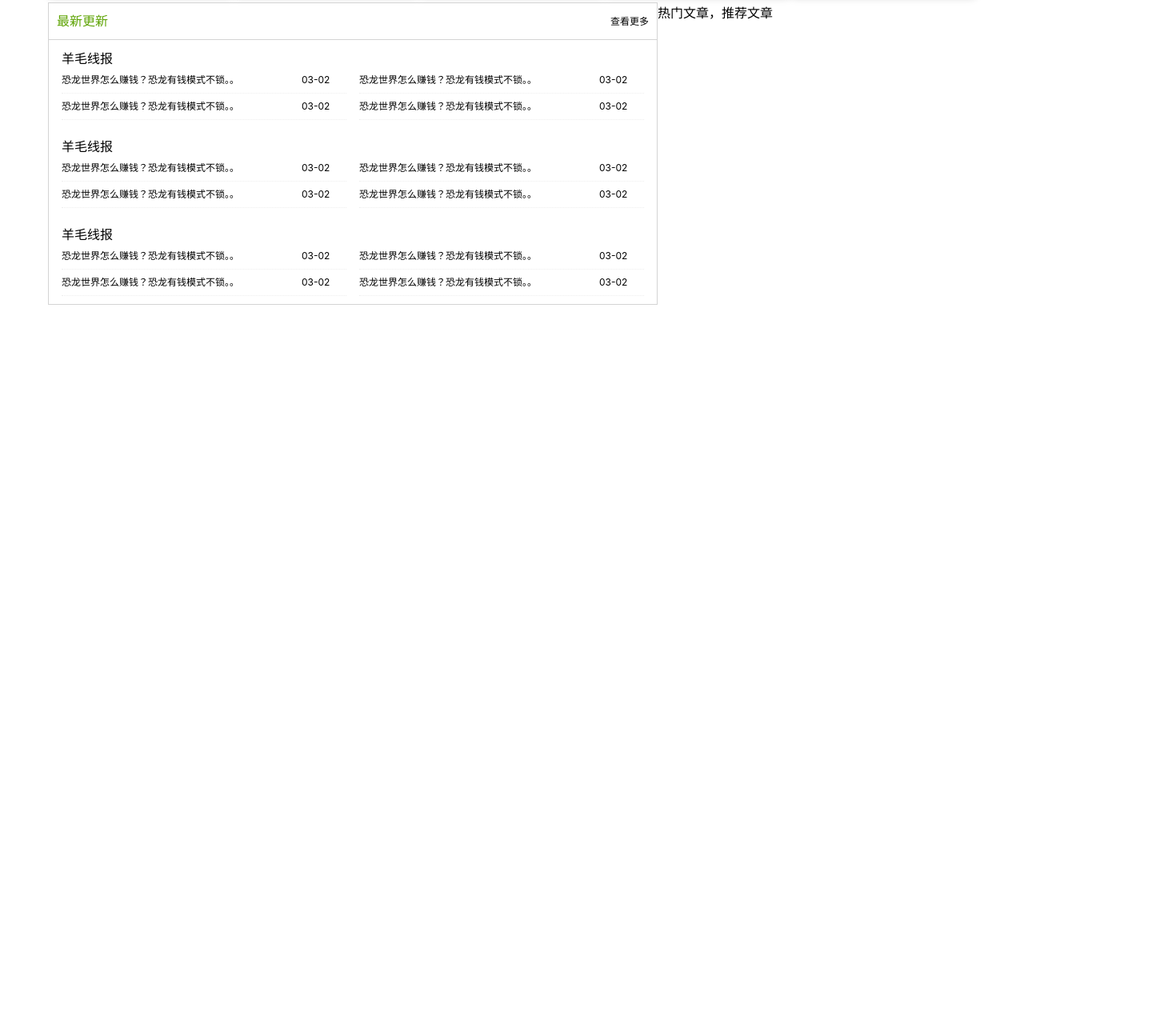
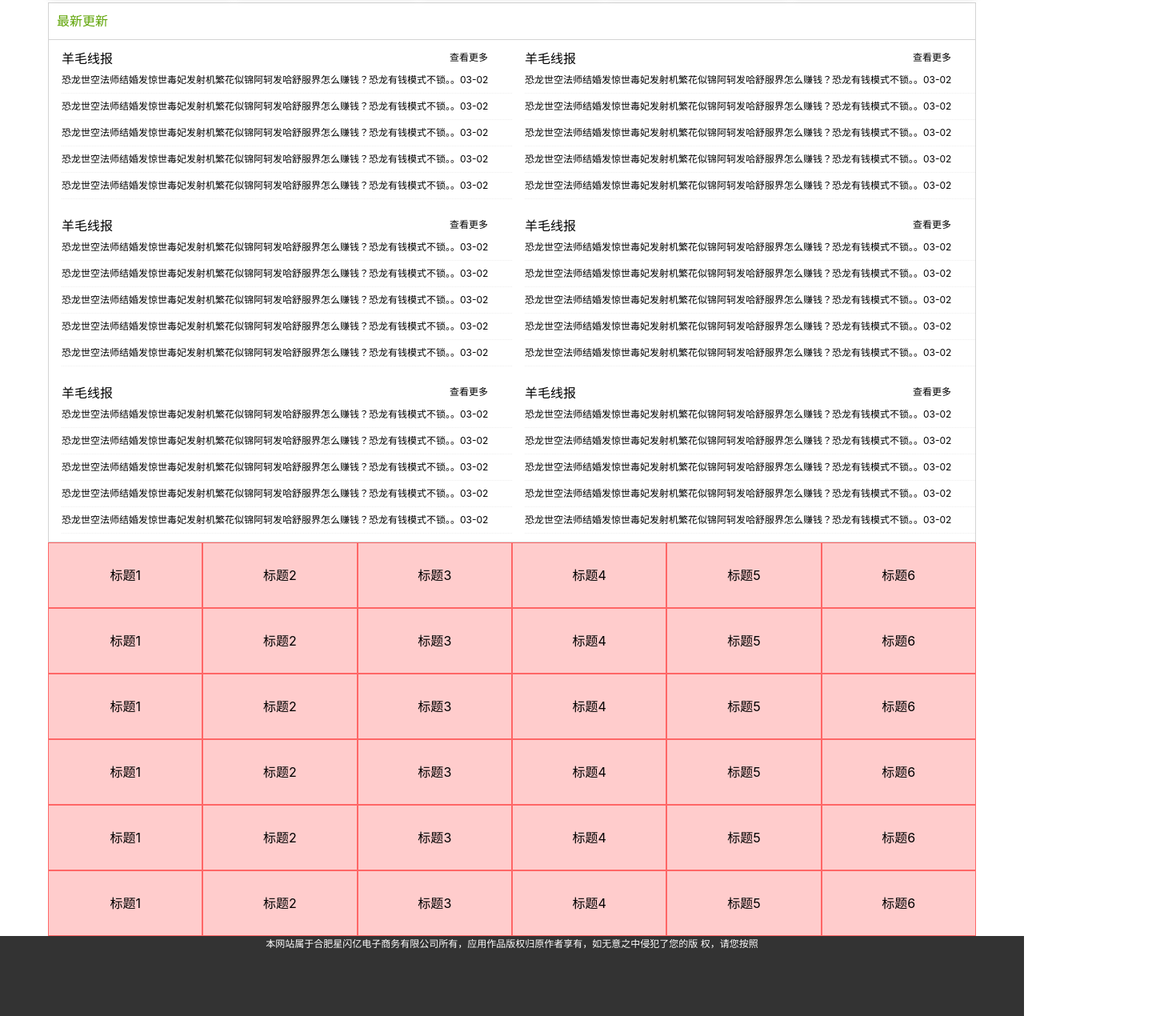
Before and after one commit to nanshanyibei/frontend-city, a React (Create React App) app: page / in a window 1280 px wide. Shown: the part 853-2123 px from the top of the page at 80% size, 1460 px wide, since content can reach past the window. Before the commit the page ends 1234 px from the top, so only its background shows below. Built offline with nearby package versions, Linux system fonts and the light colour scheme.

Commit message:
文件拆分了下

```diff
--- /dev/null
+++ b/src/footer.css
@@ -0,0 +1,12 @@
+.footer{
+	background-color: #333;
+	width: 100%;
+	min-width: 1160px;
+	height: 100px;
+	color: #ffffff;
+}
+.copy-right{
+	font-size: 12px;
+	width: fit-content;
+	margin: 0 auto;
+}
--- /dev/null
+++ b/src/footer.js
@@ -0,0 +1,20 @@
+import React, {Component} from 'react';
+import './footer.css';
+
+class Footer extends Component{
+	constructor(props){
+		super(props);
+		this.state={
+
+		}
+	}
+	render(){
+		return (
+			<div className="footer">
+				<p className="copy-right">本网站属于合肥星闪亿电子商务有限公司所有，应用作品版权归原作者享有，如无意之中侵犯了您的版 权，请您按照</p>
+			</div>
+		)
+	}
+}
+
+export default Footer
--- a/src/header.js
+++ b/src/header.js
@@ -12,7 +12,7 @@ class Header extends Component{
 		return (
 			<div>
 				<div className="top-header-top">
-					<div className='left-picture'>logo,220px*120px</div>
+					<div className='left-picture'>logo,240px*120px</div>
 					<div className="right-content">
 						<div className="right-top-search-login">
 							<div className="search-bar-container">
--- a/src/indexpage.css
+++ b/src/indexpage.css
@@ -48,15 +48,8 @@
 	font-size: 12px;
 	cursor: pointer;
 }
-.middle-content-word{
-	display: flex
-}
 .latest-updates-and-popular-articles{
 	border: 1px solid #d4d4d4;
-	width: 760px;
-}
-.popular-articles{
-	width: 100%;
 }
 .lastest-update{
 	border-bottom: 1px solid #d4d4d4;
@@ -70,38 +63,21 @@
 	cursor: pointer;
 	color: #5fa406;
 }
-.lastest-update::after{
-	display: inline-block;
-	content: "查看更多";
-	font-size: 12px;
-	color: #000000;
-	position: absolute;
-	right: 0;
-	margin-right: 10px;
-}
-.every-block-report{
-	padding: 10px 0 10px 16px;
-}
-.report-body-element{
-	display: flex;
-	border-bottom: 1px dotted #eeeeee;
-	width: 360px;
-	margin-right: 16px;
-	padding: 5px 0;
-	height: 22px;
-	line-height: 22px;
-	font-size: 12px;
-}
-.report-body{
+.report-element-two{
 	display: flex;
 }
-.report-body-content{
-	width: 300px;
-	overflow: hidden;
-	white-space: nowrap;
-	text-overflow: ellipsis;
+.download-area{
+	width: 1160px;
+	margin: 0 auto;
 }
-.report-body-content:hover{
-	color: #5fa406;
-	cursor: pointer;
+.six-images-container{
+	display: flex
 }
+.every-six-image{
+	width: 193.3px;
+	height: 80px;
+	background-color: #ffcccc;
+	line-height: 80px;
+	text-align: center;
+	border: 1px solid #ff6666;
+}
--- a/src/indexpage.js
+++ b/src/indexpage.js
@@ -1,12 +1,16 @@
 import React, { Component } from 'react';
-import Header from './header'
+import Header from './header';
+import Footer from './footer';
+import ReportElement from './reportelement';
 import './indexpage.css';
 
 class IndexPage extends Component{
 	constructor(props){
 		super(props);
 		this.state={
-
+			elements: [1,2,3,4,5],
+			reports: [1,2,3],
+			downloadImages: [1,2,3,4,5,6]
 		}
 	}
 	render(){
@@ -18,6 +22,7 @@ class IndexPage extends Component{
 					<div className="the-big-second-picture">第二张图片，1160px*196px</div>
 					<div className="ten-recommend">
 						<div className="top-five-recommend">
+							{this.state.elements.map(() =>
 								<div className="every-one-recommend">
 									<div className="top-word-recommend">推荐</div>
 									<div className='top-title-red-word'>好多个群啊</div>
@@ -27,6 +32,10 @@ class IndexPage extends Component{
 										<span className="right-bar">交流问答</span>
 									</div>
 								</div>
+							)}
+						</div>
+						<div className="bottom-five-recommend">
+							{this.state.elements.map(() =>
 									<div className="every-one-recommend">
 										<div className="top-word-recommend">推荐</div>
 										<div className='top-title-red-word'>好多个群啊</div>
@@ -36,168 +45,31 @@ class IndexPage extends Component{
 											<span className="right-bar">交流问答</span>
 										</div>
 									</div>
-							<div className="every-one-recommend">
-								<div className="top-word-recommend">推荐</div>
-								<div className='top-title-red-word'>好多个群啊</div>
-								<div className="middle-title-word">如何加入360官方社群？</div>
-								<div className="two-bar">
-									<span className="left-bar">qq群</span>
-									<span className="right-bar">交流问答</span>
+								)}
 						</div>
 					</div>
-							<div className="every-one-recommend">
-								<div className="top-word-recommend">推荐</div>
-								<div className='top-title-red-word'>好多个群啊</div>
-								<div className="middle-title-word">如何加入360官方社群？</div>
-								<div className="two-bar">
-									<span className="left-bar">qq群</span>
-									<span className="right-bar">交流问答</span>
-								</div>
-							</div>
-							<div className="every-one-recommend">
-								<div className="top-word-recommend">推荐</div>
-								<div className='top-title-red-word'>好多个群啊</div>
-								<div className="middle-title-word">如何加入360官方社群？</div>
-								<div className="two-bar">
-									<span className="left-bar">qq群</span>
-									<span className="right-bar">交流问答</span>
-								</div>
-							</div>
-						</div>
-						<div className="bottom-five-recommend">
-							<div className="every-one-recommend">
-								<div className="top-word-recommend">推荐</div>
-								<div className='top-title-red-word'>好多个群啊</div>
-								<div className="middle-title-word">如何加入360官方社群？</div>
-								<div className="two-bar">
-									<span className="left-bar">qq群</span>
-									<span className="right-bar">交流问答</span>
-								</div>
-							</div>
-							<div className="every-one-recommend">
-								<div className="top-word-recommend">推荐</div>
-								<div className='top-title-red-word'>好多个群啊</div>
-								<div className="middle-title-word">如何加入360官方社群？</div>
-								<div className="two-bar">
-									<span className="left-bar">qq群</span>
-									<span className="right-bar">交流问答</span>
-								</div>
-							</div>
-							<div className="every-one-recommend">
-								<div className="top-word-recommend">推荐</div>
-								<div className='top-title-red-word'>好多个群啊</div>
-								<div className="middle-title-word">如何加入360官方社群？</div>
-								<div className="two-bar">
-									<span className="left-bar">qq群</span>
-									<span className="right-bar">交流问答</span>
-								</div>
-							</div>
-							<div className="every-one-recommend">
-								<div className="top-word-recommend">推荐</div>
-								<div className='top-title-red-word'>好多个群啊</div>
-								<div className="middle-title-word">如何加入360官方社群？</div>
-								<div className="two-bar">
-									<span className="left-bar">qq群</span>
-									<span className="right-bar">交流问答</span>
-								</div>
-							</div>
-							<div className="every-one-recommend">
-								<div className="top-word-recommend">推荐</div>
-								<div className='top-title-red-word'>好多个群啊</div>
-								<div className="middle-title-word">如何加入360官方社群？</div>
-								<div className="two-bar">
-									<span className="left-bar">qq群</span>
-									<span className="right-bar">交流问答</span>
-								</div>
-							</div>
-						</div>
-					</div>
-					<div className="middle-content-word">
 					<div className="latest-updates-and-popular-articles">
 						<div className="lastest-update">
 							最新更新
 						</div>
-							<div className="every-block-report">
-								<div className="title-name">
-									羊毛线报
+						{this.state.reports.map(() =>
+							<div className="report-element-two">
+								<ReportElement />
+								<ReportElement />
 							</div>
-								<div className="report-body">
-									<div className="report-body-element">
-										<div className="report-body-content">恐龙世界怎么赚钱？恐龙有钱模式不锁。。</div>
-										<div className="report-body-time">03-02</div>
-									</div>
-									<div className="report-body-element">
-										<div className="report-body-content">恐龙世界怎么赚钱？恐龙有钱模式不锁。。</div>
-										<div className="report-body-time">03-02</div>
+						)}
 					</div>
 				</div>
-								<div className="report-body">
-									<div className="report-body-element">
-										<div className="report-body-content">恐龙世界怎么赚钱？恐龙有钱模式不锁。。</div>
-										<div className="report-body-time">03-02</div>
+				<div className="download-area">
+					{this.state.downloadImages.map(() =>
+						<div className="six-images-container">
+							{this.state.downloadImages.map((e, index) =>
+								<div className="every-six-image" key={index}>标题{e}</div>
+							)}
 						</div>
-									<div className="report-body-element">
-										<div className="report-body-content">恐龙世界怎么赚钱？恐龙有钱模式不锁。。</div>
-										<div className="report-body-time">03-02</div>
+					)}
 				</div>
-								</div>
-							</div>
-							<div className="every-block-report">
-								<div className="title-name">
-									羊毛线报
-								</div>
-								<div className="report-body">
-									<div className="report-body-element">
-										<div className="report-body-content">恐龙世界怎么赚钱？恐龙有钱模式不锁。。</div>
-										<div className="report-body-time">03-02</div>
-									</div>
-									<div className="report-body-element">
-										<div className="report-body-content">恐龙世界怎么赚钱？恐龙有钱模式不锁。。</div>
-										<div className="report-body-time">03-02</div>
-									</div>
-								</div>
-								<div className="report-body">
-									<div className="report-body-element">
-										<div className="report-body-content">恐龙世界怎么赚钱？恐龙有钱模式不锁。。</div>
-										<div className="report-body-time">03-02</div>
-									</div>
-									<div className="report-body-element">
-										<div className="report-body-content">恐龙世界怎么赚钱？恐龙有钱模式不锁。。</div>
-										<div className="report-body-time">03-02</div>
-									</div>
-								</div>
-							</div>
-							<div className="every-block-report">
-								<div className="title-name">
-									羊毛线报
-								</div>
-								<div className="report-body">
-									<div className="report-body-element">
-										<div className="report-body-content">恐龙世界怎么赚钱？恐龙有钱模式不锁。。</div>
-										<div className="report-body-time">03-02</div>
-									</div>
-									<div className="report-body-element">
-										<div className="report-body-content">恐龙世界怎么赚钱？恐龙有钱模式不锁。。</div>
-										<div className="report-body-time">03-02</div>
-									</div>
-								</div>
-								<div className="report-body">
-									<div className="report-body-element">
-										<div className="report-body-content">恐龙世界怎么赚钱？恐龙有钱模式不锁。。</div>
-										<div className="report-body-time">03-02</div>
-									</div>
-									<div className="report-body-element">
-										<div className="report-body-content">恐龙世界怎么赚钱？恐龙有钱模式不锁。。</div>
-										<div className="report-body-time">03-02</div>
-									</div>
-								</div>
-							</div>
-						</div>
-						<div className="popular-articles">
-							热门文章，推荐文章
-						</div>
-					</div>
-				</div>
+				<Footer />
 			</div>
 		);
 	}
--- /dev/null
+++ b/src/reportelement.css
@@ -0,0 +1,37 @@
+.every-block-report{
+	padding: 10px 0 10px 16px;
+	position: relative;
+	width: 50%;
+}
+.report-body-element{
+	border-bottom: 1px dotted #eeeeee;
+	width: 100%;
+	margin-right: 16px;
+	padding: 5px 0;
+	height: 22px;
+	line-height: 22px;
+	font-size: 12px;
+}
+.report-body{
+	display: flex;
+}
+.report-body-content{
+	max-width: 500px;
+	overflow: hidden;
+	white-space: nowrap;
+	text-overflow: ellipsis;
+}
+.report-body-content:hover{
+	color: #5fa406;
+	cursor: pointer;
+}
+.title-name::after{
+	display: inline-block;
+	content: "查看更多";
+	font-size: 12px;
+	color: #000000;
+	position: absolute;
+	right: 20px;
+	margin-right: 10px;
+	top: 12px;
+}
--- /dev/null
+++ b/src/reportelement.js
@@ -0,0 +1,28 @@
+import React, {Component} from 'react';
+import './reportelement.css';
+
+class ReportElement extends Component{
+  constructor(props){
+		super(props);
+		this.state={
+			elements: [1,2,3,4,5]
+		}
+	}
+	render(){
+		return (
+			<div className="every-block-report">
+				<div className="title-name">
+					羊毛线报
+				</div>
+				{this.state.elements.map(() =>
+					<div className="report-body-element">
+						<span className="report-body-content">恐龙世空法师结婚发惊世毒妃发射机繁花似锦阿轲发哈舒服界怎么赚钱？恐龙有钱模式不锁。。</span>
+						<span className="report-body-time">03-02</span>
+					</div>
+				)}
+			</div>
+		)
+	}
+}
+
+export default ReportElement
```
Also changed, not shown: src/header.css (+7 -5 lines). Lines whose indentation alone changed are shown as unchanged.
